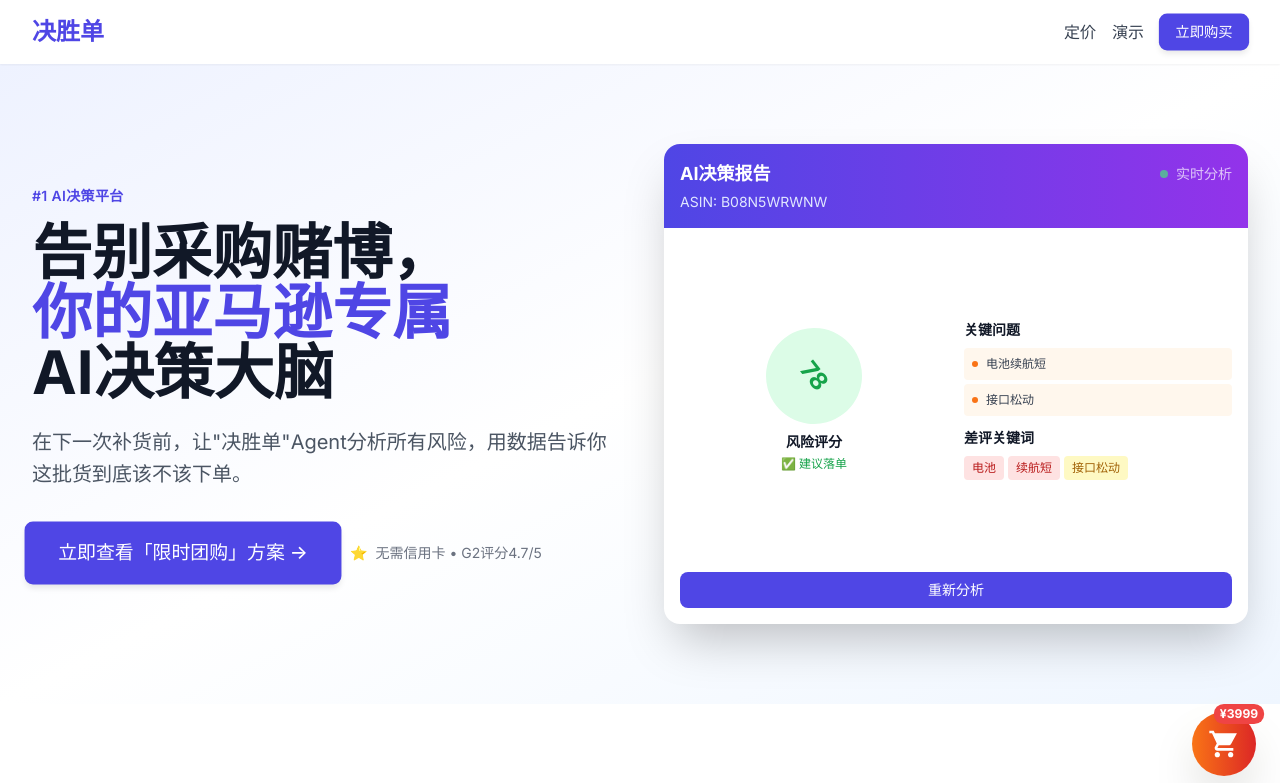
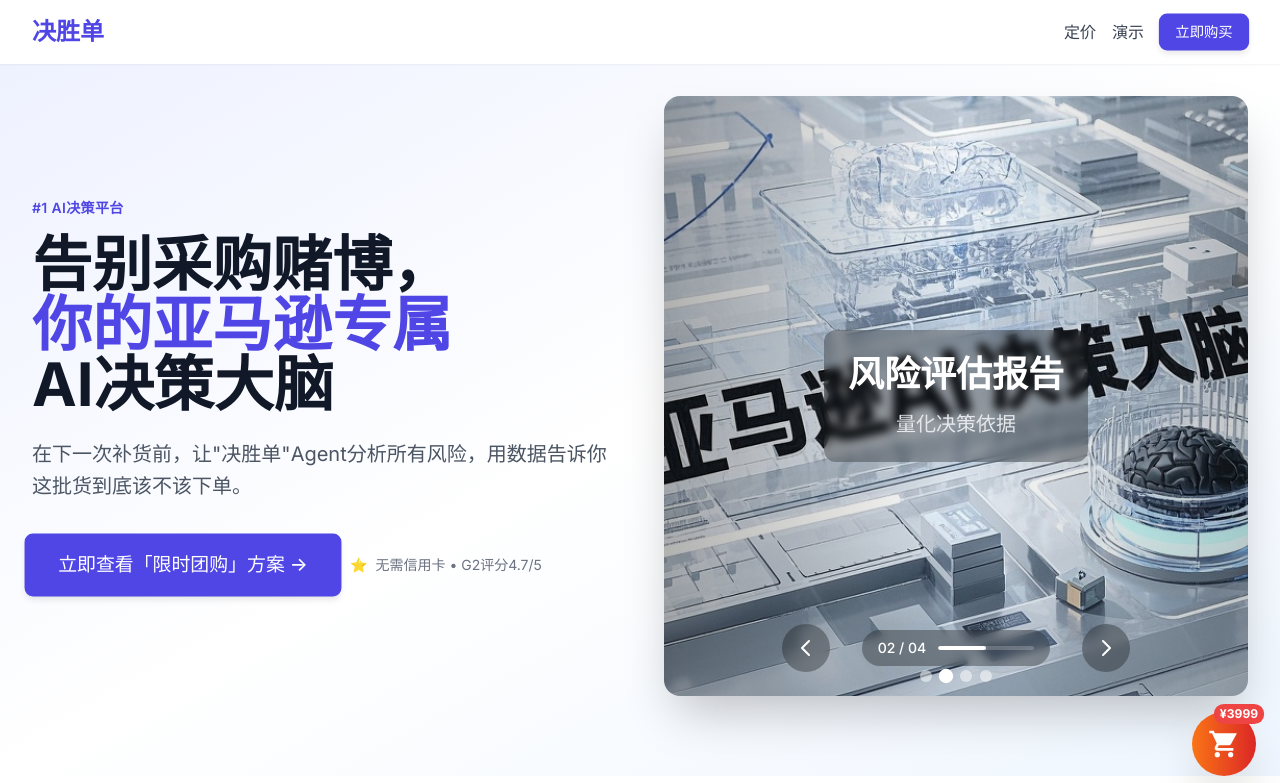
Before and after one commit to GhostLmm/ai-web-demo, a React (Create React App) app: page / in a window 1280 px wide. Shown: the top 783 px of the page. Built offline with nearby package versions, Linux system fonts and the light colour scheme.

Commit message:
调整区域1

```diff
--- a/package.json
+++ b/package.json
@@ -18,6 +18,7 @@
     "react-dom": "^19.1.0",
     "react-intersection-observer": "^9.16.0",
     "react-scripts": "5.0.1",
+    "swiper": "^11.2.10",
     "typescript": "^4.9.5",
     "web-vitals": "^2.1.4"
   },
--- a/src/App.tsx
+++ b/src/App.tsx
@@ -1,7 +1,7 @@
 import React from 'react';
 import { motion } from 'framer-motion';
 import DemoReport from './components/DemoReport';
-import LiveAnalysisDemo from './components/LiveAnalysisDemo';
+import HeroImageCarousel from './components/HeroImageCarousel';
 import PainPointCard from './components/PainPointCard';
 import InteractiveCaseStudy from './components/InteractiveCaseStudy';
 import ROIShowcase from './components/ROIShowcase';
@@ -58,10 +58,11 @@
       </motion.nav>
 
       {/* 区域1：英雄首屏区 */}
-      <section className="bg-gradient-to-br from-indigo-50 via-white to-blue-50 py-20">
+      <section className="bg-gradient-to-br from-indigo-50 via-white to-blue-50 pt-8 pb-20">
         <div className="max-w-7xl mx-auto px-4 sm:px-6 lg:px-8">
-          <div className="grid lg:grid-cols-2 gap-12 items-center">
+          <div className="grid lg:grid-cols-2 gap-12 items-stretch min-h-[600px]">
             <motion.div
+              className="flex flex-col justify-center"
               initial={{ opacity: 0, x: -50 }}
               animate={{ opacity: 1, x: 0 }}
               transition={{ duration: 0.8, ease: "easeOut" }}
@@ -119,12 +120,12 @@
               </motion.div>
             </motion.div>
             <motion.div
-              className="relative"
+              className="relative flex items-center"
               initial={{ opacity: 0, x: 50 }}
               animate={{ opacity: 1, x: 0 }}
               transition={{ duration: 0.8, delay: 0.4 }}
             >
-              <LiveAnalysisDemo />
+              <HeroImageCarousel />
             </motion.div>
           </div>
         </div>
--- /dev/null
+++ b/src/components/HeroImageCarousel.tsx
@@ -0,0 +1,188 @@
+import React, { useState, useRef } from 'react';
+import { Swiper, SwiperSlide } from 'swiper/react';
+import { Navigation, Pagination, Autoplay, EffectFade } from 'swiper/modules';
+import { motion } from 'framer-motion';
+import type { Swiper as SwiperType } from 'swiper';
+
+// Import Swiper styles
+import 'swiper/css';
+import 'swiper/css/navigation';
+import 'swiper/css/pagination';
+import 'swiper/css/effect-fade';
+
+// 暂时使用同一张图片，后续可以替换为不同的图片
+const heroImages = [
+  {
+    id: 1,
+    src: '/hero-image.png',
+    alt: 'AI决策大脑 - 数据分析',
+    title: 'AI智能分析',
+    subtitle: '精准识别风险点'
+  },
+  {
+    id: 2,
+    src: '/hero-image.png',
+    alt: 'AI决策大脑 - 风险评估',
+    title: '风险评估报告',
+    subtitle: '量化决策依据'
+  },
+  {
+    id: 3,
+    src: '/hero-image.png',
+    alt: 'AI决策大脑 - 决策建议',
+    title: '智能决策建议',
+    subtitle: '告别采购赌博'
+  },
+  {
+    id: 4,
+    src: '/hero-image.png',
+    alt: 'AI决策大脑 - 实时监控',
+    title: '24/7实时监控',
+    subtitle: '永不疲倦的大脑'
+  }
+];
+
+const HeroImageCarousel: React.FC = () => {
+  const [currentSlide, setCurrentSlide] = useState(0);
+  const swiperRef = useRef<SwiperType | null>(null);
+
+  const handleSlideChange = (swiper: SwiperType) => {
+    setCurrentSlide(swiper.realIndex);
+  };
+
+  return (
+    <div className="relative w-full h-full min-h-[500px] rounded-2xl overflow-hidden shadow-2xl">
+      <Swiper
+        modules={[Navigation, Pagination, Autoplay, EffectFade]}
+        spaceBetween={0}
+        slidesPerView={1}
+        effect="fade"
+        fadeEffect={{
+          crossFade: true
+        }}
+        navigation={{
+          nextEl: '.swiper-button-next-custom',
+          prevEl: '.swiper-button-prev-custom',
+        }}
+        pagination={{
+          clickable: true,
+        }}
+        autoplay={{
+          delay: 4000,
+          disableOnInteraction: false,
+          pauseOnMouseEnter: true
+        }}
+        loop={true}
+        className="h-full"
+        onSwiper={(swiper: SwiperType) => {
+          swiperRef.current = swiper;
+        }}
+        onSlideChange={handleSlideChange}
+      >
+        {heroImages.map((image, index) => (
+          <SwiperSlide key={image.id} className="relative">
+            <div className="relative w-full h-full">
+              {/* 背景图片 */}
+              <div
+                className="absolute inset-0 bg-cover bg-center bg-no-repeat"
+                style={{
+                  backgroundImage: `url('${image.src}')`,
+                  backgroundPosition: 'center center'
+                }}
+              />
+
+              {/* 渐变遮罩 */}
+              <div className="absolute inset-0 bg-gradient-to-r from-black/30 via-transparent to-black/20" />
+
+              {/* 文字内容覆盖层 - 居中显示 */}
+              <motion.div
+                className="absolute inset-0 flex flex-col justify-center items-center text-center p-8 md:p-12"
+                initial={{ opacity: 0, y: 20 }}
+                animate={{ opacity: 1, y: 0 }}
+                transition={{ delay: index * 0.1 }}
+              >
+                <motion.div
+                  className="bg-black/30 backdrop-blur-sm rounded-xl p-6 max-w-lg"
+                  whileHover={{ scale: 1.02 }}
+                  transition={{ type: "spring", stiffness: 300 }}
+                >
+                  <motion.h3
+                    className="text-3xl md:text-4xl font-bold text-white mb-4"
+                    initial={{ opacity: 0, y: 20 }}
+                    animate={{ opacity: 1, y: 0 }}
+                    transition={{ delay: 0.2 }}
+                  >
+                    {image.title}
+                  </motion.h3>
+                  <motion.p
+                    className="text-xl text-gray-200"
+                    initial={{ opacity: 0, y: 20 }}
+                    animate={{ opacity: 1, y: 0 }}
+                    transition={{ delay: 0.4 }}
+                  >
+                    {image.subtitle}
+                  </motion.p>
+                </motion.div>
+              </motion.div>
+            </div>
+          </SwiperSlide>
+        ))}
+      </Swiper>
+
+      {/* 底部导航控制区 */}
+      <div className="absolute bottom-6 left-0 right-0 z-10 flex items-center justify-center space-x-8">
+        {/* 左箭头 */}
+        <button className="swiper-button-prev-custom w-12 h-12 bg-black/30 backdrop-blur-sm rounded-full flex items-center justify-center text-white hover:bg-black/50 transition-all duration-300">
+          <svg className="w-6 h-6" fill="none" stroke="currentColor" viewBox="0 0 24 24">
+            <path strokeLinecap="round" strokeLinejoin="round" strokeWidth={2} d="M15 19l-7-7 7-7" />
+          </svg>
+        </button>
+
+        {/* 进度指示器 */}
+        <div className="flex items-center space-x-3 bg-black/30 backdrop-blur-sm rounded-full px-4 py-2">
+          <div className="text-sm text-white font-medium">
+            {String(currentSlide + 1).padStart(2, '0')} / {String(heroImages.length).padStart(2, '0')}
+          </div>
+          <div className="w-24 h-1 bg-white/20 rounded-full overflow-hidden">
+            <motion.div
+              className="h-full bg-white rounded-full"
+              animate={{
+                width: `${((currentSlide + 1) / heroImages.length) * 100}%`
+              }}
+              transition={{ duration: 0.3, ease: "easeInOut" }}
+            />
+          </div>
+        </div>
+
+        {/* 右箭头 */}
+        <button className="swiper-button-next-custom w-12 h-12 bg-black/30 backdrop-blur-sm rounded-full flex items-center justify-center text-white hover:bg-black/50 transition-all duration-300">
+          <svg className="w-6 h-6" fill="none" stroke="currentColor" viewBox="0 0 24 24">
+            <path strokeLinecap="round" strokeLinejoin="round" strokeWidth={2} d="M9 5l7 7-7 7" />
+          </svg>
+        </button>
+      </div>
+
+      {/* 自定义分页器样式 */}
+      <style dangerouslySetInnerHTML={{
+        __html: `
+          .swiper-pagination-bullet {
+            width: 12px !important;
+            height: 12px !important;
+            background: rgba(255, 255, 255, 0.5) !important;
+            opacity: 1 !important;
+            margin: 0 4px !important;
+            border-radius: 50% !important;
+            transition: all 0.3s ease !important;
+          }
+
+          .swiper-pagination-bullet-active {
+            background: white !important;
+            transform: scale(1.2) !important;
+          }
+        `
+      }} />
+    </div>
+  );
+};
+
+export default HeroImageCarousel;
```
Also changed, not shown: 1 other file (tests, documents, lock files or other folders). Lines whose indentation alone changed are shown as unchanged.
